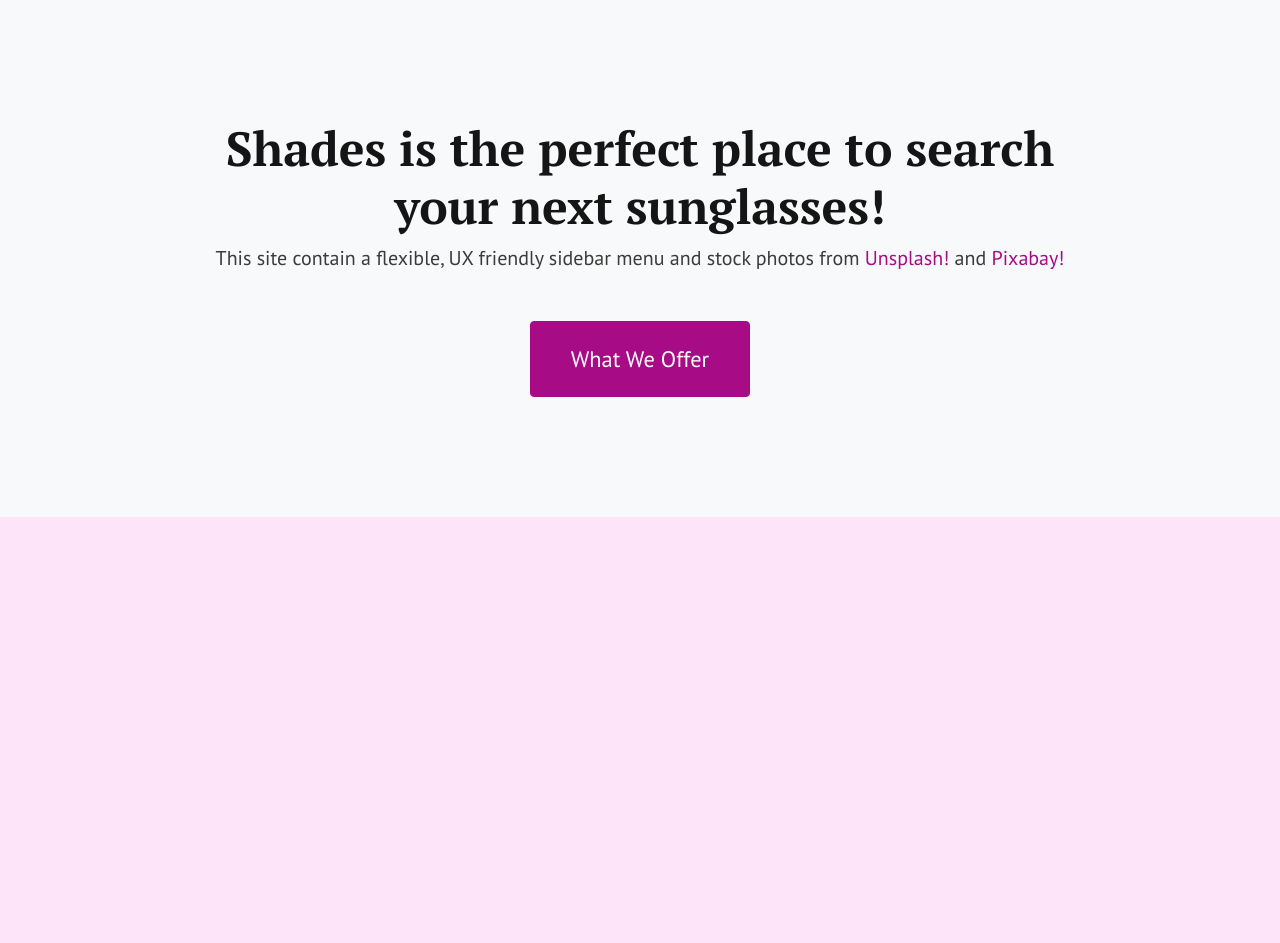
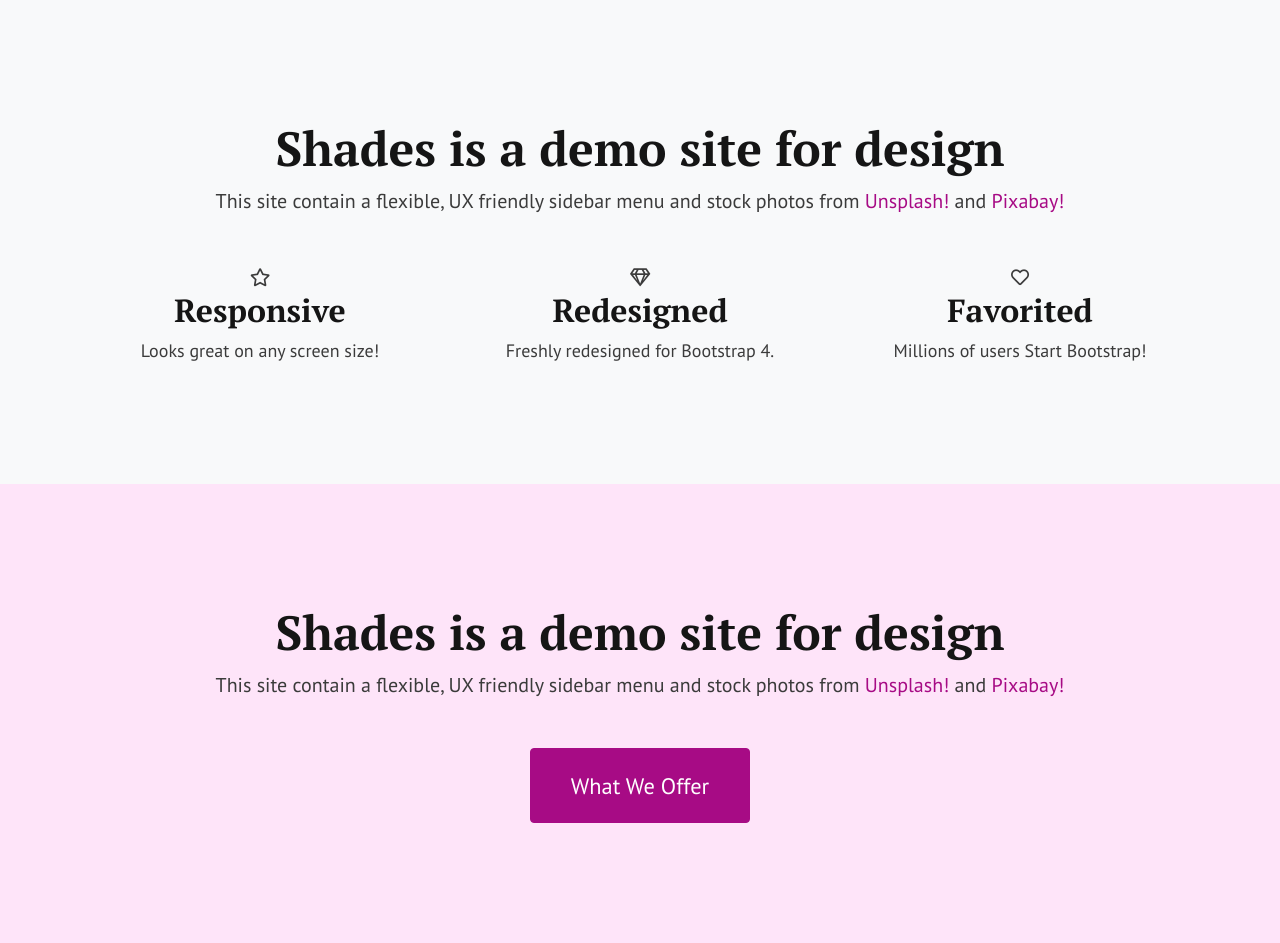
Before and after one commit to anjalikushwah/shades, a plain HTML site: page index.html in a window 1280 px wide. Shown: the part 800-1743 px from the top of the page. Before the commit the page ends 1317 px from the top, so only its background shows below. Drawn offline with nearby package versions, Linux system fonts and the light colour scheme.

Commit message:
Updated Index file

```diff
--- a/index.html
+++ b/index.html
@@ -32,7 +32,7 @@
     <link rel="stylesheet" href="css/Overlay-hamburger-menu.css">
 
     <!-- Title -->
-    <title>Shades | Find your stylish sunglasses</title>
+    <title>Shades | A theme for showcasing the sunglasses</title>
 
     <!--Google Fonts-->
     <link href="https://fonts.googleapis.com/css?family=PT+Sans:400,400i,700,700i|PT+Serif:400,400i,700,700i" rel="stylesheet">
@@ -66,9 +66,10 @@
         <div class="container text-center my-auto">
           <h1 class="mb-1 hero-heading">Stylish Shades </h1>
           <h3 class="mb-5">
-            <p class="hero-text">This is a showcase of stylish sunglasses for stylish women.</p>
+            <p class="hero-text">A Free Bootstrap Theme by Anjali Kushwah
+            </p>
           </h3>
-          <a class="btn btn-primary btn-xl js-scroll-trigger" href="#about">Find Out More</a>
+          <a class="btn btn-primary btn-xl" href="#">Find Out More</a>
         </div>
         <div class="overlay"></div>
       </header>
@@ -78,14 +79,56 @@
         <div class="container text-center">
           <div class="row">
             <div class="col-lg-10 mx-auto">
-              <h2>Shades is the perfect place to search your next sunglasses!</h2>
+              <h2>Shades is a demo site for design </h2>
               <p class="lead mb-5">This site contain a flexible, UX friendly sidebar menu and stock photos from
-                <a href="https://unsplash.com/">Unsplash!</a> and <a href="https://pixabay.com/">Pixabay!</a></p>
-              <a class="btn btn-dark btn-xl js-scroll-trigger" href="#services">What We Offer</a>
+                <a target="blank" href="https://unsplash.com/">Unsplash!</a> and <a target="blank" href="https://pixabay.com/">Pixabay!</a></p>
+            </div>
+          </div>
+          <div class="row">
+            <div class="col-lg-4 mb-5 mb-lg-0">
+              <span class="service-icon rounded-circle mx-auto mb-3">
+                <i class="far fa-star"></i>
+              </span>
+              <h4>
+                <strong>Responsive</strong>
+              </h4>
+              <p class="text-faded mb-0">Looks great on any screen size!</p>
+            </div>
+            <div class="col-lg-4 mb-5 mb-lg-0">
+              <span class="service-icon rounded-circle mx-auto mb-3">
+                <i class="far fa-gem"></i>
+              </span>
+              <h4>
+                <strong>Redesigned</strong>
+              </h4>
+              <p class="text-faded mb-0">Freshly redesigned for Bootstrap 4.</p>
+            </div>
+            <div class="col-lg-4 mb-5 mb-md-0">
+              <span class="service-icon rounded-circle mx-auto mb-3">
+                <i class="far fa-heart"></i>
+              </span>
+              <h4>
+                <strong>Favorited</strong>
+              </h4>
+              <p class="text-faded mb-0">Millions of users Start Bootstrap!</p>
             </div>
           </div>
         </div>
       </section>
+
+      <!-- Portfolio -->
+    <section class="content-section">
+      <div class="container text-center">
+        <div class="row">
+          <div class="col-lg-10 mx-auto">
+            <h2>Shades is a demo site for design </h2>
+            <p class="lead mb-5">This site contain a flexible, UX friendly sidebar menu and stock photos from
+              <a target="blank" href="https://unsplash.com/">Unsplash!</a> and <a target="blank" href="https://pixabay.com/">Pixabay!</a></p>
+          </div>
+        </div>
+        <a class="btn btn-dark btn-xl" href="#">What We Offer</a>
+      </div>
+    </section>
 
     <!-- Optional JavaScript -->
     <!-- jQuery first, then Popper.js, then Bootstrap JS -->
```
